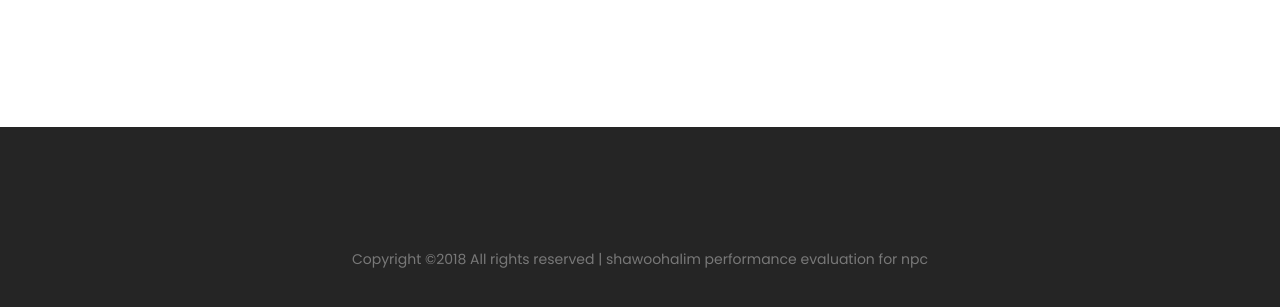
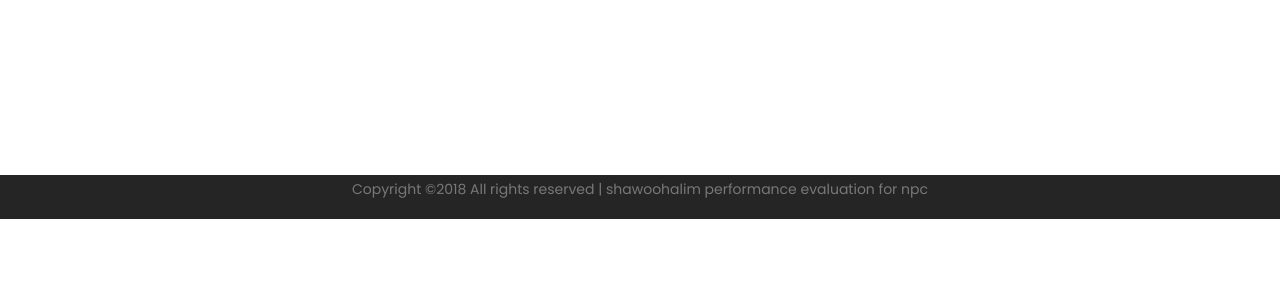
Before and after one commit to shawoohalim/shawoohalim.github.io, a plain HTML site: page no6.html in a window 1280 px wide. Shown: the part 1904-2211 px from the top of the page. After the commit the page ends 2123 px from the top, so only its background shows below. Drawn offline with nearby package versions, Linux system fonts and the light colour scheme; files that its build step writes are made by us from their sources; files whose address does not match are found by name.

Commit message:
Update no6.html

```diff
--- a/no6.html
+++ b/no6.html
@@ -398,7 +398,7 @@
 
 
     <!-- ##### Footer Area Start ##### -->
-    <footer class="footer_area clearfix" >
+    <footer class="footer_area clearfix" style="padding:0" >
 
 <div class="row mt-5">
                 <div class="col-md-12 text-center">
```
